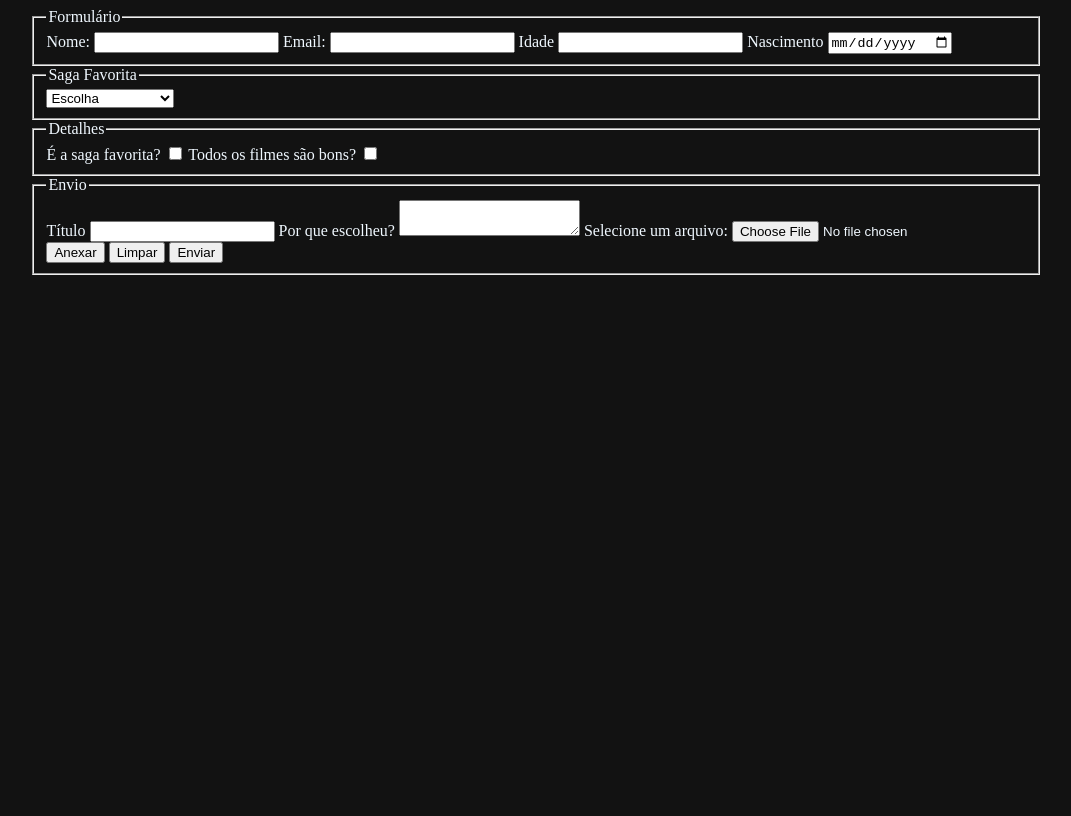
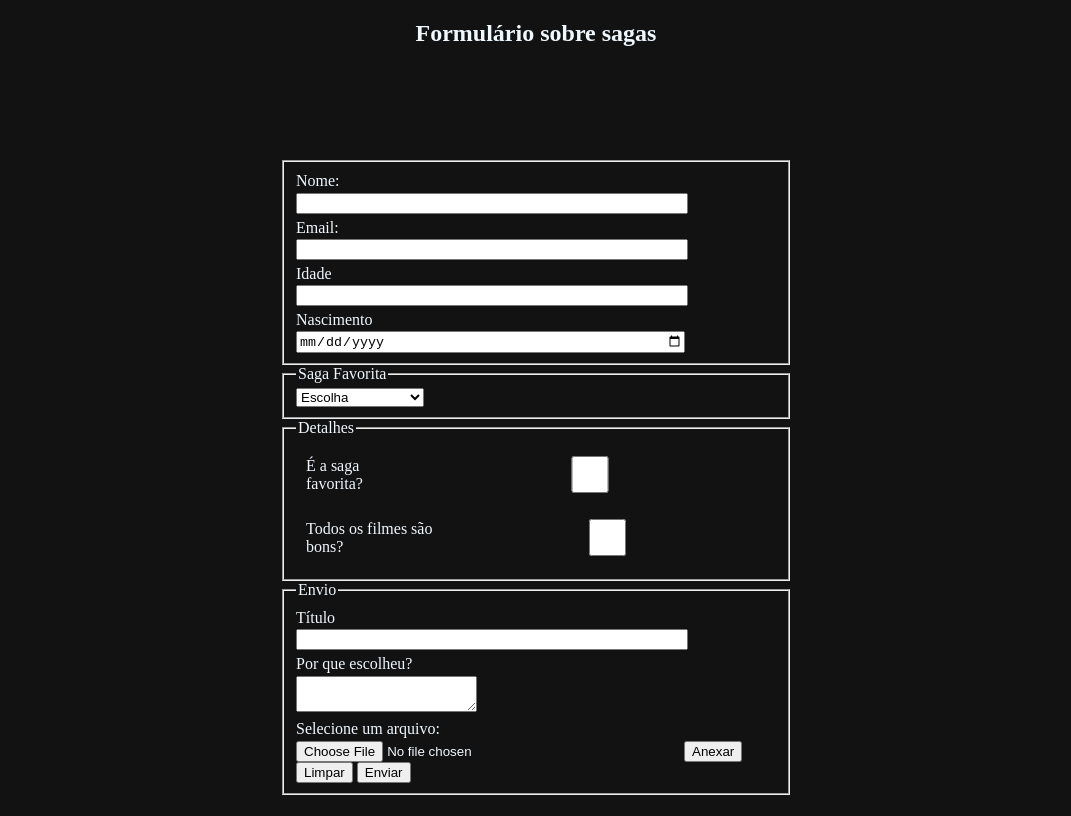
Before and after one commit to MateusHBernardes/SENAI, a plain HTML site: page frontEndAtualizacao/OT-02/HTML/index.html in a window 1280 px wide. Shown: the whole page, without its empty margins (104-1175 px from the left). Drawn offline with Linux system fonts and the light colour scheme.

Commit message:
deu por hj

```diff
--- a/frontEndAtualizacao/OT-02/CSS/index.css
+++ b/frontEndAtualizacao/OT-02/CSS/index.css
@@ -1,20 +1,85 @@
-body {
+html, body {
     background-color: #121212;
     color: aliceblue;
-    height: 100vh;
+    height: 100%;
+    padding: 0;
+    margin: 0;
+    /* display: flex; */
+    /* width: 100%; */
+    /* margin-top: auto; */
+    /* margin-bottom: auto; */
+    /* margin: auto; */
 }
 
+body {
+    /* display: flex; */
+
+}
+
+section {
+    height: 20%;
+    width: 100%;
+    display: flex;
+    justify-content: center;
+
+}
+
+article {
+    /* height: 100%; */
+    /* width: 100vh; */
+    margin: auto;
+    /* margin-top: auto; */
+    /* margin-bottom: auto; */
+    /* display: flex; */
+
+}
 form {
-    /* display: flex; */
-    width: 80%;
+    width: 40%;
     margin-left: auto;
     margin-right: auto;
-    margin-top: auto;
-    margin-bottom: auto;
+
+    /* display: table; */
+    /* margin-top: auto; */
+    /* margin-bottom: auto; */
+
+
 }
 
+
 fieldset {
+    /* display: table; */
+
+}
+
+label {
     display: table;
+    padding-bottom: 0.5%;
+    padding-top: 1%;
+    padding-left: 0;
+    padding-right: 0;
+    margin: 0;
+
+}
+
+input {
+    width: 80%;
+
+}
+
+.fielDetalhes {
+    display: table;
+    align-items: flex-end;
+}
+
+.detalhes {
+    display: flex;
+    padding: 0;
+    margin: 0;
+    /* width: 20%; */
+    /* align-items: center; */
+    margin-top: auto;
+    padding: 10px;
+    /* justify-content: space-between; */
 }
 
 .motivo {
--- a/frontEndAtualizacao/OT-02/HTML/index.html
+++ b/frontEndAtualizacao/OT-02/HTML/index.html
@@ -11,14 +11,14 @@
         </header>
 
         <section>
-
+            <h1>Formulário sobre sagas</h1>
         </section>
         <article>
             <!-- Conteúdo -->
 
             <form action="#">
                 <fieldset>
-                    <legend>Formulário</legend>
+
                     <label for="">Nome:</label>
                     <input type="text">
 
@@ -42,18 +42,23 @@
                     </select>
                 </fieldset>
 
-                <fieldset>
+                <fieldset class="fielDetalhes">
                     <legend>Detalhes</legend>
+
+                    <div class="detalhes">
                     <label for="">É a saga favorita?</label>
-                    <input type="checkbox">
+                    <input class="box" type="checkbox">
+                    </div>
 
+                    <div class="detalhes">
                     <label for="">Todos os filmes são bons?</label>
-                    <input type="checkbox">
+                    <input class="box" type="checkbox">
+                    </div>
 
                     <div id="opcaoProduto"></div>
                 </fieldset>
 
-                <fieldset id="motivo">
+                <fieldset class="motivo">
                     <legend>Envio</legend>
 
                     <label for="">Título</label>
@@ -71,7 +76,7 @@
 
                 </fieldset>
             </form>
-
+        </article>
 
         <footer>
             <!-- Rodapé -->
```
